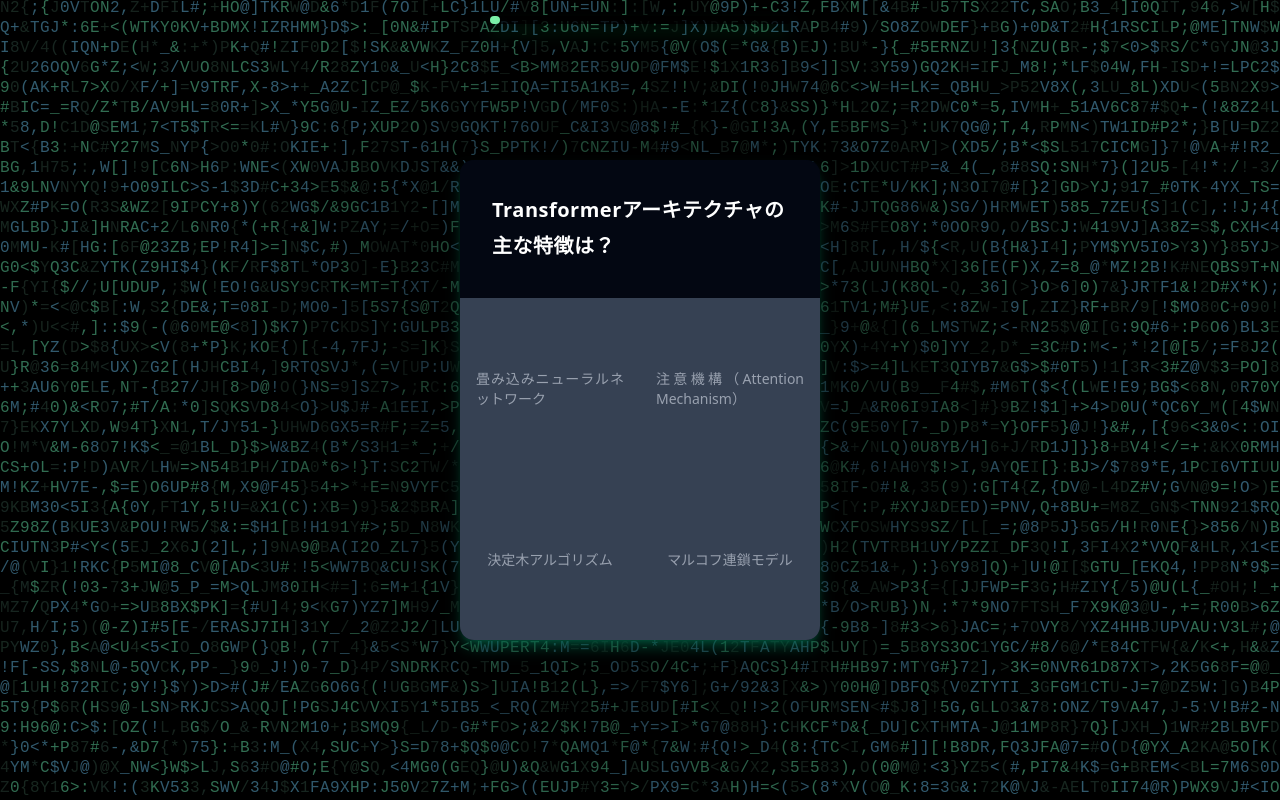
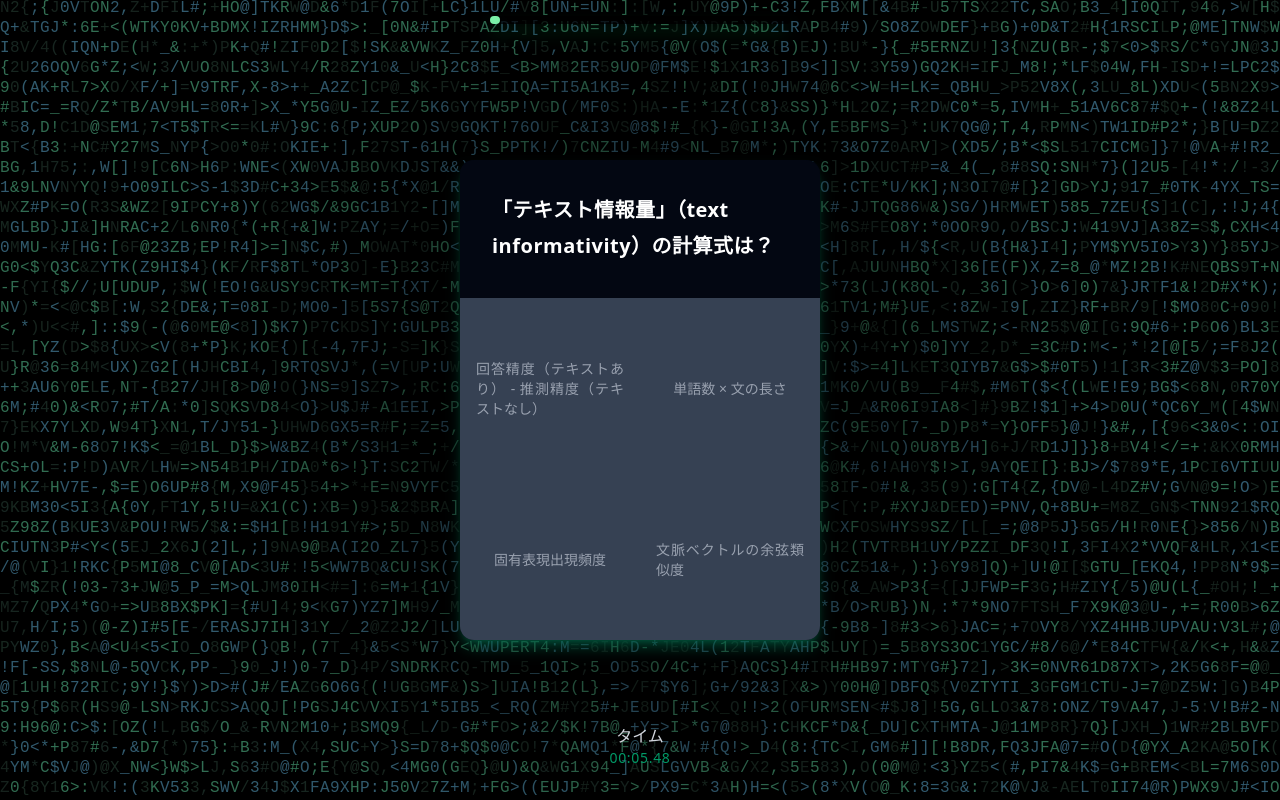
Before and after one commit to liuchiawei/ai-quiz, a Next.js app: page /quiz in a window 1280 px wide. Built offline with nearby package versions, Linux system fonts and the light colour scheme.

Commit message:
feature - add timer and shuffle the order of quiz data

```diff
--- a/components/QuizBoard.tsx
+++ b/components/QuizBoard.tsx
@@ -2,11 +2,12 @@
 
 import { useState, useRef } from "react";
 import { motion } from "framer-motion";
-import ProgressBar from "./QuizProgressBar";
-import QuizCard from "./QuizCard";
+import confetti from "canvas-confetti";
+import ProgressBar from "@/components/QuizProgressBar";
+import QuizCard from "@/components/QuizCard";
+import ResultCard from "@/components/ResultCard";
+import Timer from "@/components/timer";
 import quizData from "@/data/quiz.json";
-import ResultCard from "./ResultCard";
-import confetti from "canvas-confetti";
 
 export type TypeScores = {
   基礎知識: number;
@@ -28,6 +29,9 @@ export default function QuizBoard() {
   });
   const [isFinished, setIsFinished] = useState(false);
   const canvasRef = useRef<HTMLCanvasElement>(null);
+
+  // shuffle the order of the quiz data
+  const shuffledQuizData = quizData.sort(() => Math.random() - 0.5);
 
   const nextQuestion = () => {
     if (currentQuestion < quizData.length - 1) {
@@ -113,12 +117,19 @@ export default function QuizBoard() {
       ) : (
         // クイズ進行中のクイズカード
         <QuizCard
-          question={quizData[currentQuestion].question}
-          options={quizData[currentQuestion].options}
-          correctAnswer={quizData[currentQuestion].correctAnswer}
+          question={shuffledQuizData[currentQuestion].question}
+          options={shuffledQuizData[currentQuestion].options}
+          correctAnswer={shuffledQuizData[currentQuestion].correctAnswer}
           onAnswer={handleAnswer}
         />
       )}
+      {/* タイマー */}
+      <div className="absolute bottom-8 left-1/2 -translate-x-1/2 flex flex-col items-center justify-center">
+        <h2 className="text-gray-300 text-md">
+          タイム
+        </h2>
+        <Timer isFinished={isFinished} className={`${isFinished ? "text-gray-400" : "text-emerald-600"} text-sm tracking-wider`} />
+      </div>
     </motion.div>
   );
 }
--- /dev/null
+++ b/components/timer.tsx
@@ -0,0 +1,45 @@
+"use client";
+
+import React, { useEffect, useState, useRef } from "react";
+import { cn } from "@/lib/utils";
+
+export default function Timer({
+  className,
+  isFinished,
+}: {
+  className?: string;
+  isFinished: boolean;
+}) {
+  const [time, setTime] = useState<number>(0);
+  const timerRef = useRef<NodeJS.Timeout | null>(null);
+  const startTimeRef = useRef<number>(0);
+
+  const formatTime = (time: number) => {
+    const totalSeconds = time / 1000;
+    const minutes = Math.floor(totalSeconds / 60);
+    const seconds = (totalSeconds % 60).toFixed(2);
+    return `${minutes.toString().padStart(2, "0")}:${seconds.padStart(5, "0")}`;
+  };
+
+  useEffect(() => {
+    if (!isFinished) {
+      // 開始時にタイマーを開始
+      startTimeRef.current = Date.now();
+      timerRef.current = setInterval(() => {
+        const elapsedTime = Date.now() - startTimeRef.current;
+        setTime(elapsedTime);
+      }, 10);
+    } else if (timerRef.current) {
+      // 終了時にタイマーを停止
+      clearInterval(timerRef.current);
+    }
+
+    return () => {
+      if (timerRef.current) {
+        clearInterval(timerRef.current);
+      }
+    };
+  }, [isFinished]);
+
+  return <div className={cn("select-none", className)}>{formatTime(time)}</div>;
+}
```
